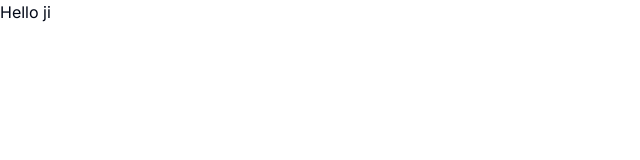
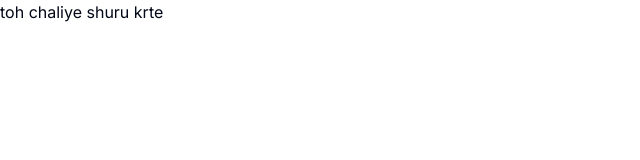
Before and after one commit to VaamanChopra/Stellar-digital-marketing-agency, a Next.js app: page / in a window 1280 px wide. Shown: the top 160 px of the page, without its empty margins (0-640 px from the left). Built offline with nearby package versions, Linux system fonts and the light colour scheme.

Commit message:
Stellar project

```diff
--- a/app/page.tsx
+++ b/app/page.tsx
@@ -2,6 +2,6 @@ import Image from "next/image";
 
 export default function Home() {
   return (
-    <div>Hello ji</div>
+    <div>toh chaliye shuru krte</div>
   );
 }
```
